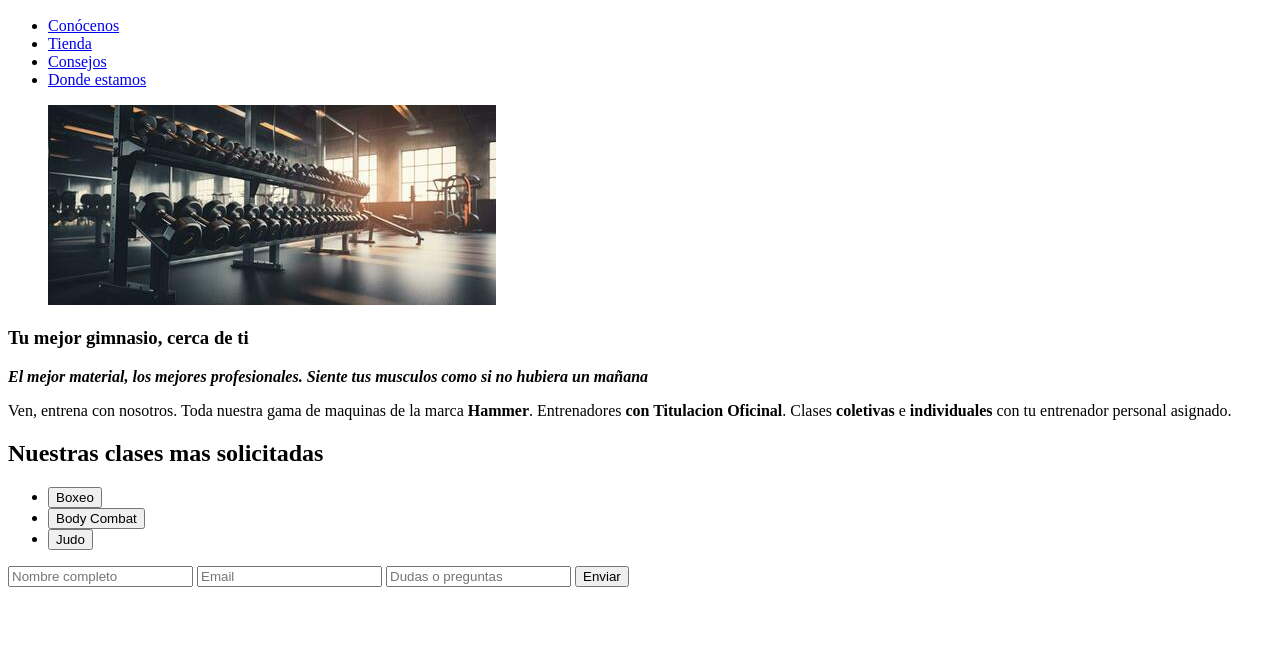
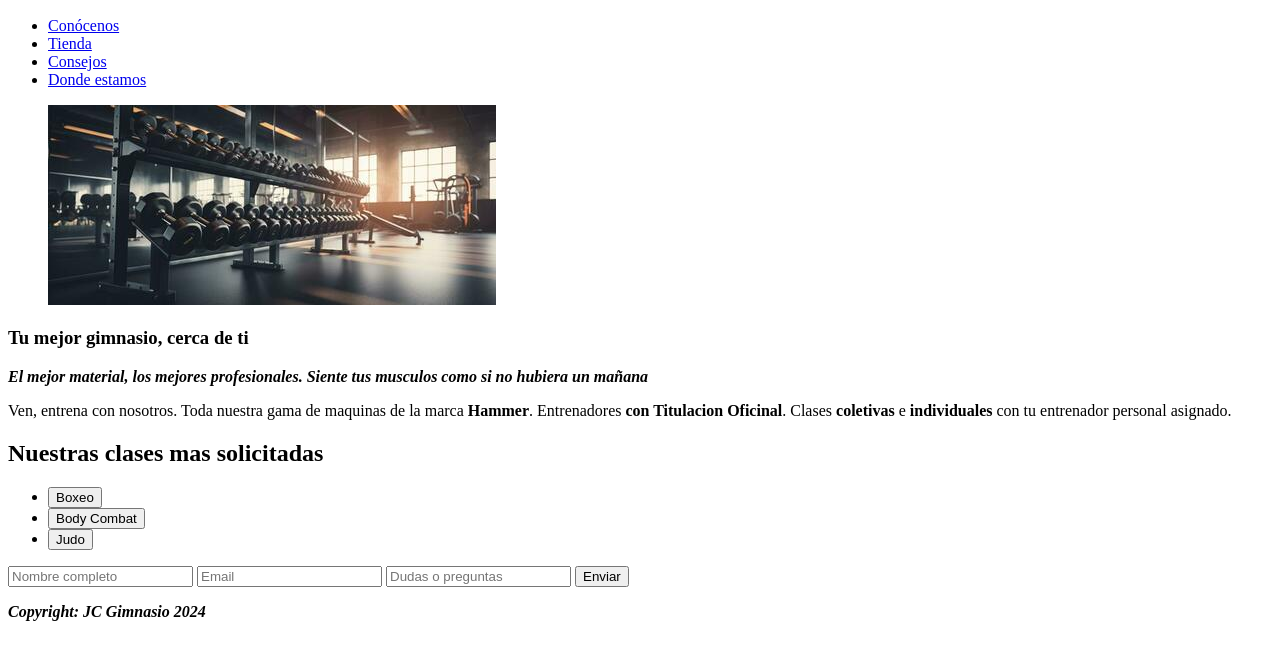
Before and after one commit to juancardaw/html_arquitectura_informacion, a plain HTML site: page index.html in a window 1280 px wide. Shown: the part 97-756 px from the top of the page. Drawn offline with Linux system fonts and the light colour scheme.

Commit message:
Cambios de Footer

```diff
--- a/index.html
+++ b/index.html
@@ -73,4 +73,12 @@
         </form>
     </section>
 
+    <!--Pie de pagina-->
+    <footer>
+        <p><strong><em>Copyright: JC Gimnasio 2024</em><strong></p>
+        <ul>
+
+        </ul>
+    </footer>
+
 </html>
```
Also changed, not shown: enlaces/body_combat.html (added), enlaces/boxeo.html (added), enlaces/conocenos.html (added), enlaces/consejos.html (added), enlaces/donde_estamos.html (added), enlaces/judo.html (added), enlaces/tienda.html (added).
